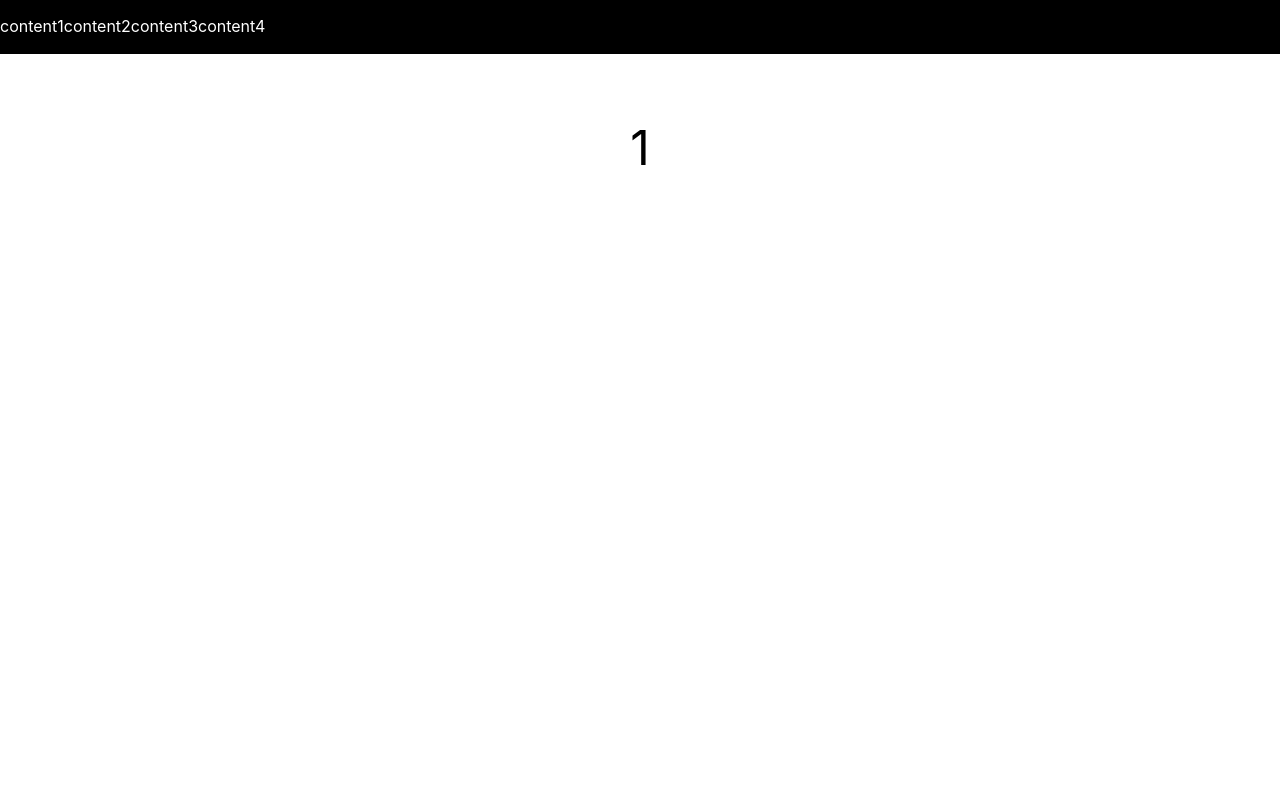
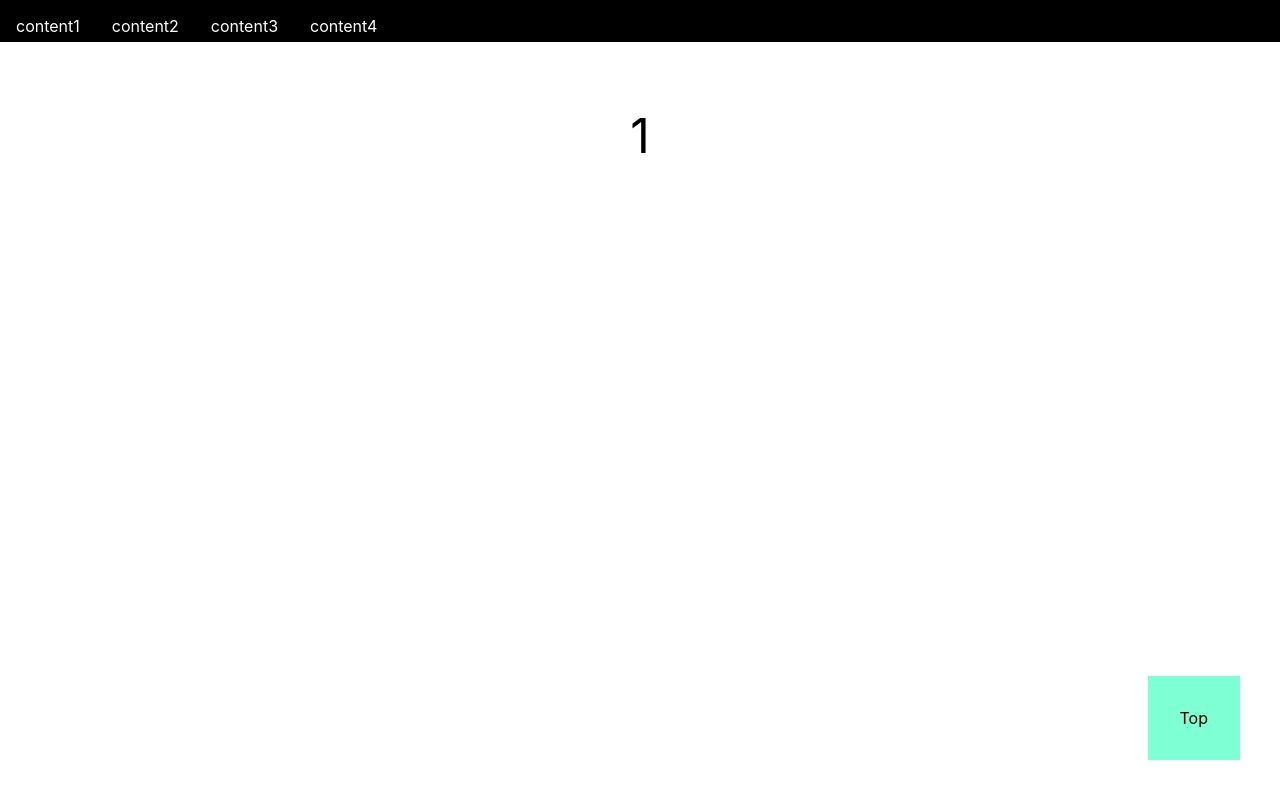
Before and after one commit to uk960214/iieum-animation, a React (Create React App) app: page / in a window 1280 px wide. Shown: the top 800 px of the page. Built offline with nearby package versions, Linux system fonts and the light colour scheme.

Commit message:
to top button

```diff
--- a/src/App.css
+++ b/src/App.css
@@ -9,6 +9,11 @@ nav {
   background-color: #000;
   color: white;
   display: flex;
+  height: 5vh;
+}
+nav * {
+  margin: 1rem;
+  cursor: pointer;
 }
 
 .container {
@@ -18,3 +23,12 @@ nav {
   font-size: 3rem;
   border-bottom: 2px solid #000;
 }
+
+.toTop {
+  position: fixed;
+  right: 5vh;
+  bottom: 5vh;
+  background-color: aquamarine;
+  padding: 2rem;
+  cursor: pointer;
+}
--- a/src/App.js
+++ b/src/App.js
@@ -18,6 +18,9 @@ function App() {
         <p onClick={() => handleClick(3)}>content4</p>
       </nav>
 
+      <div className="toTop" onClick={() => handleClick(0)}>
+        Top
+      </div>
       <div
         ref={(e) => {
           contentRef.current[0] = e;
```
